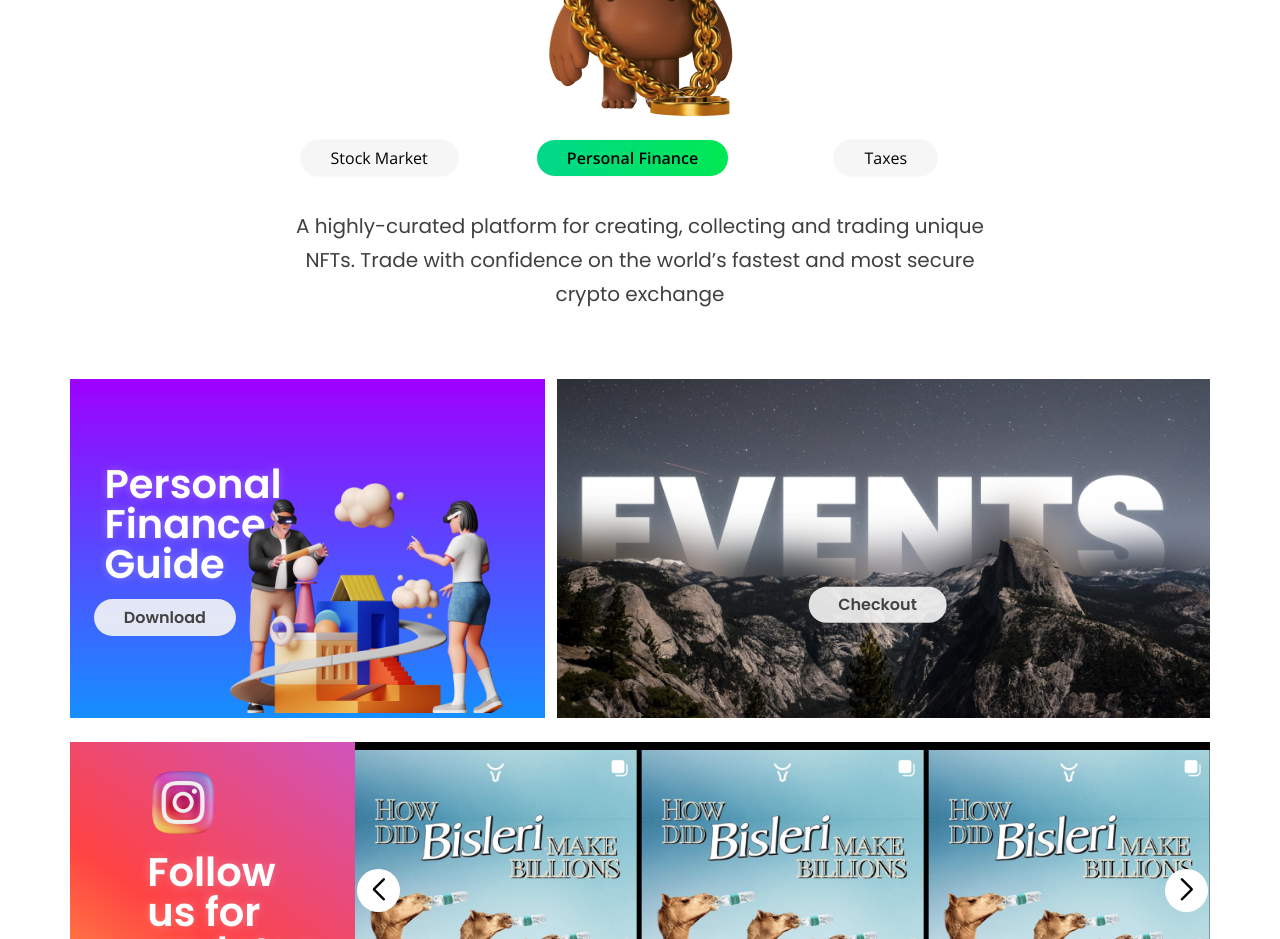
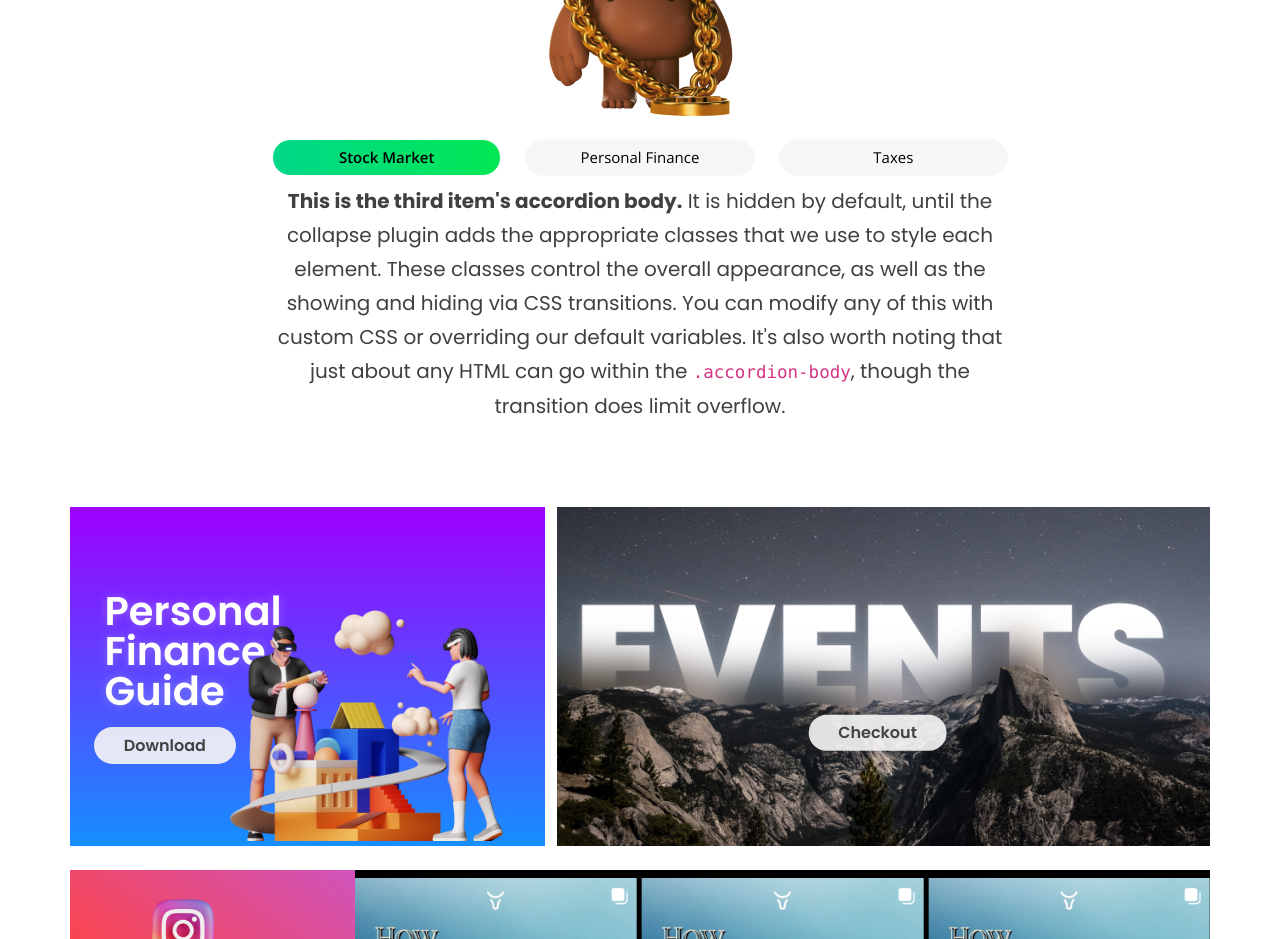
Before and after one commit to Finvest-SNU/website, a Next.js app: page / in a window 1280 px wide. Shown: the part 1820-2759 px from the top of the page. Built offline with nearby package versions, Linux system fonts and the light colour scheme.

Commit message:
Make accordians for aboutus buttons

```diff
--- a/components/homepage/aboutus.js
+++ b/components/homepage/aboutus.js
@@ -13,24 +13,46 @@ export default function AboutUs() {
                         <img src={Img.src} className={`img-fluid ${styles.img}`} alt="About Us Image" />
                     </div>
                 </div>
+
                 <div className="row justify-content-center">
                     <div className="col-lg-8">
                         {/* <div className="btn-group mb-4"> */}
-                        <div className="row mb-4 justify-content-center">
+                        <div className="row mb-4 justify-content-center" id="infoAccordians">
                             <div className="col-12 col-sm-4 mb-2">
-                                <button type="button" className={`btn btn-light ${styles.btn}`}>Stock Market</button>
+                                <button type="button" data-bs-toggle="collapse" data-bs-target="#stockMarketCollapse" aria-expanded="true" aria-controls="stockMarketCollapse" className={`accordian-button btn btn-light btn_active ${styles.btn}`}>Stock Market</button>
                             </div>
                             <div className="col-12 col-sm-4 mb-2">
-                                <button type="button" className={`btn btn-light ${styles.btn} ${styles.btn_active}`}>Personal Finance</button>
+                                <button type="button" data-bs-toggle="collapse" data-bs-target="#personalFinanceCollapse" aria-expanded="false" aria-controls="personalFinanceCollapse" className={`accordian-button collapsed btn btn-light ${styles.btn}`}>Personal Finance</button>
                             </div>
                             <div className="col-12 col-sm-4">
-                                <button type="button" className={`btn btn-light ${styles.btn}`}>Taxes</button>
+                                <button type="button" data-bs-toggle="collapse" data-bs-target="#taxesCollapse" aria-expanded="false" aria-controls="taxesCollapse" className={`accordian-button collapsed btn btn-light ${styles.btn}`}>Taxes</button>
+                                {/* <button type="button" className={`btn btn-light ${styles.btn}`}>Taxes</button> */}
+                            </div>
+                            <div className="accordion-item">
+                                <div id="stockMarketCollapse" className={`accordion-collapse show collapse ${styles.h5}`} data-bs-parent="#infoAccordians">
+                                    <div className="accordion-body">
+                                        <strong>This is the third item's accordion body.</strong> It is hidden by default, until the collapse plugin adds the appropriate classes that we use to style each element. These classes control the overall appearance, as well as the showing and hiding via CSS transitions. You can modify any of this with custom CSS or overriding our default variables. It's also worth noting that just about any HTML can go within the <code>.accordion-body</code>, though the transition does limit overflow.
+                                    </div>
+                                </div>
+                            </div>
+                            <div className="accordian-item">
+                                <div id="personalFinanceCollapse" className={`accordion-collapse collapse ${styles.h5}`} data-bs-parent="#infoAccordians">
+                                    <div className="accordion-body">
+                                        <strong>This is the third item's accordion body.</strong> It is hidden by default, until the collapse plugin adds the appropriate classes that we use to style each element. These classes control the overall appearance, as well as the showing and hiding via CSS transitions. You can modify any of this with custom CSS or overriding our default variables. It's also worth noting that just about any HTML can go within the <code>.accordion-body</code>, though the transition does limit overflow.
+                                    </div>
+                                </div>
+                            </div>
+                            <div className="accordion-item">
+                                <div id="taxesCollapse" className={`accordion-collapse collapse ${styles.h5}`} data-bs-parent="#infoAccordians">
+                                    <div className="accordion-body">
+                                        <strong>This is the third item's accordion body.</strong> It is hidden by default, until the collapse plugin adds the appropriate classes that we use to style each element. These classes control the overall appearance, as well as the showing and hiding via CSS transitions. You can modify any of this with custom CSS or overriding our default variables. It's also worth noting that just about any HTML can go within the <code>.accordion-body</code>, though the transition does limit overflow.
+                                    </div>
+                                </div>
                             </div>
                         </div>
-                        <h5 className={styles.h5}>A highly-curated platform for creating, collecting and trading unique NFTs. Trade with confidence on the world’s fastest and most secure crypto exchange</h5>
                     </div>
                 </div>
             </div>
-    </section>
+        </section>
     );
 }
--- a/components/homepage/aboutus.module.css
+++ b/components/homepage/aboutus.module.css
@@ -3,6 +3,8 @@
     margin-right: 15px;
     border-radius: 100px !important;
     background: rgba(245, 245, 245, 0.9);
+    width: 100%;
+    font-size: 15px;
 }
 
 .btn_active {
--- a/styles/globals.css
+++ b/styles/globals.css
@@ -1643,3 +1643,8 @@ body {
   --color-gray-400: rgba(16, 16, 16, 0.8);
   --color-black: #000;
 }
+
+.btn_active {
+    background: linear-gradient(268.99deg, #01E755 3.26%, #01D88A 99.39%) !important;
+    font-weight: 600;
+}
```
